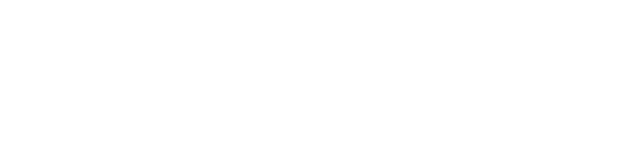
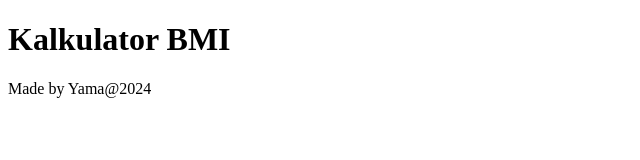
Before and after one commit to revou-fundamental-course/25-nov-24-yamaroni, a plain HTML site: page index.html in a window 1280 px wide. Shown: the whole page, without its empty margins (0-640 px from the left). Drawn offline with Linux system fonts and the light colour scheme.

Commit message:
update core layout

```diff
--- a/index.html
+++ b/index.html
@@ -9,7 +9,18 @@
 </head>
 
 <body>
+    <!-- Judul Website -->
+    <header>
+        <h1>Kalkulator BMI</h1>
+    </header>
 
+    <!-- Konten Website -->
+    <main></main>
+
+    <!-- Footer Website -->
+    <footer>
+        <p>Made by Yama@2024</p>
+    </footer>
 </body>
 
 </html>
```
